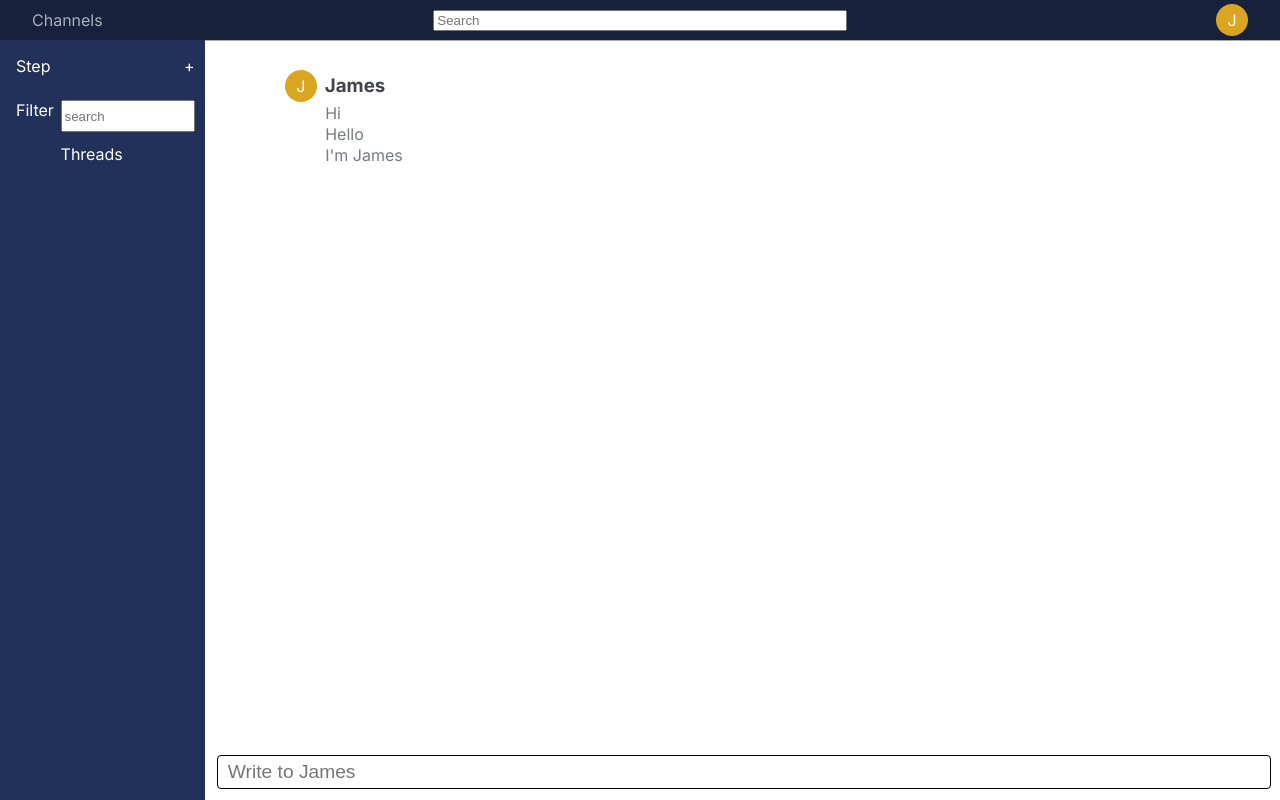
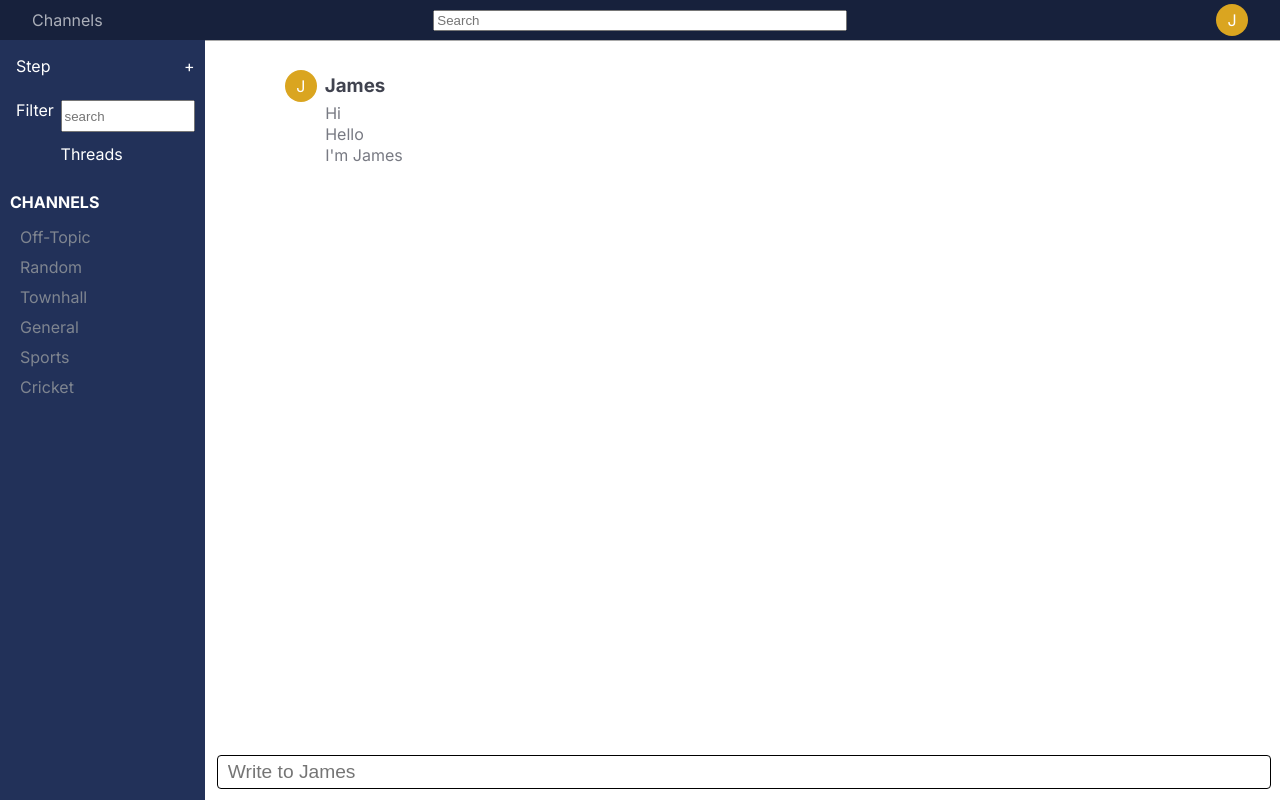
Before and after one commit to sharma-bhawna/matterleast, a Next.js app: page /matterleast in a window 1280 px wide. Built offline with nearby package versions, Linux system fonts and the light colour scheme.

Commit message:
Adds a channel section in sidebar

```diff
--- a/src/app/matterleast/Sidebar.css
+++ b/src/app/matterleast/Sidebar.css
@@ -18,7 +18,7 @@
 
 .plus {
   grid-column-start: 4;
-    justify-self: end;
+  justify-self: end;
 }
 
 .search {
@@ -30,3 +30,25 @@
   grid-column-start: 2;
   grid-column-end: 5;
 }
+
+
+.channels h4 {
+  padding-left: 10px;
+  margin: 0;
+}
+
+.channels div {
+  margin-top: 10px;
+}
+
+.channels div p {
+  color: rgb(127, 133, 144);
+  padding-left: 20px;
+  margin: 0;
+  padding: 5px 20px;
+  cursor: pointer;
+}
+
+.channels div p:hover {
+  background-color: rgb(51, 65, 102);
+}
--- a/src/app/matterleast/Sidebar.tsx
+++ b/src/app/matterleast/Sidebar.tsx
@@ -2,9 +2,31 @@ import "./Sidebar.css";
 
 type SidebarProps = {
   workspace: string;
-  channelNames: string[];
-  profileNames: string[];
 };
+
+interface ChannelsProps {
+  channels: string[];
+};
+
+const Channels = (channelsProps: ChannelsProps) => {
+  return <section className="channels">
+    <h4>CHANNELS</h4>
+    <div>
+      {...channelsProps.channels.map(channel => {
+        return <p key={channel} className="channel-name">{channel}</p>;
+      })}
+    </div>
+  </section>
+}
+
+const channels = [
+  'Off-Topic',
+  'Random',
+  'Townhall',
+  'General',
+  'Sports',
+  'Cricket',
+];
 
 const Sidebar = ({ workspace }: SidebarProps) => (
   <aside className="sidebar">
@@ -15,7 +37,9 @@ const Sidebar = ({ workspace }: SidebarProps) => (
       <input placeholder={"search"} className="search" />
       <span className="threads">Threads</span>
     </div>
-    <nav></nav>
+    <nav>
+      <Channels channels={channels} />
+    </nav>
   </aside>
 );
 
--- a/src/app/matterleast/page.tsx
+++ b/src/app/matterleast/page.tsx
@@ -14,7 +14,7 @@ export default function Matterleast() {
         <input placeholder="Search" type="text" />
         <ProfileIcon name={senderName} />
       </header>
-      <Sidebar workspace="Step" channelNames={[]} profileNames={[]} />
+      <Sidebar workspace="Step" />
       <main>
         <MessageGroup sender={senderName} messages={messages} />
         <ChatBox username={senderName} />
```
